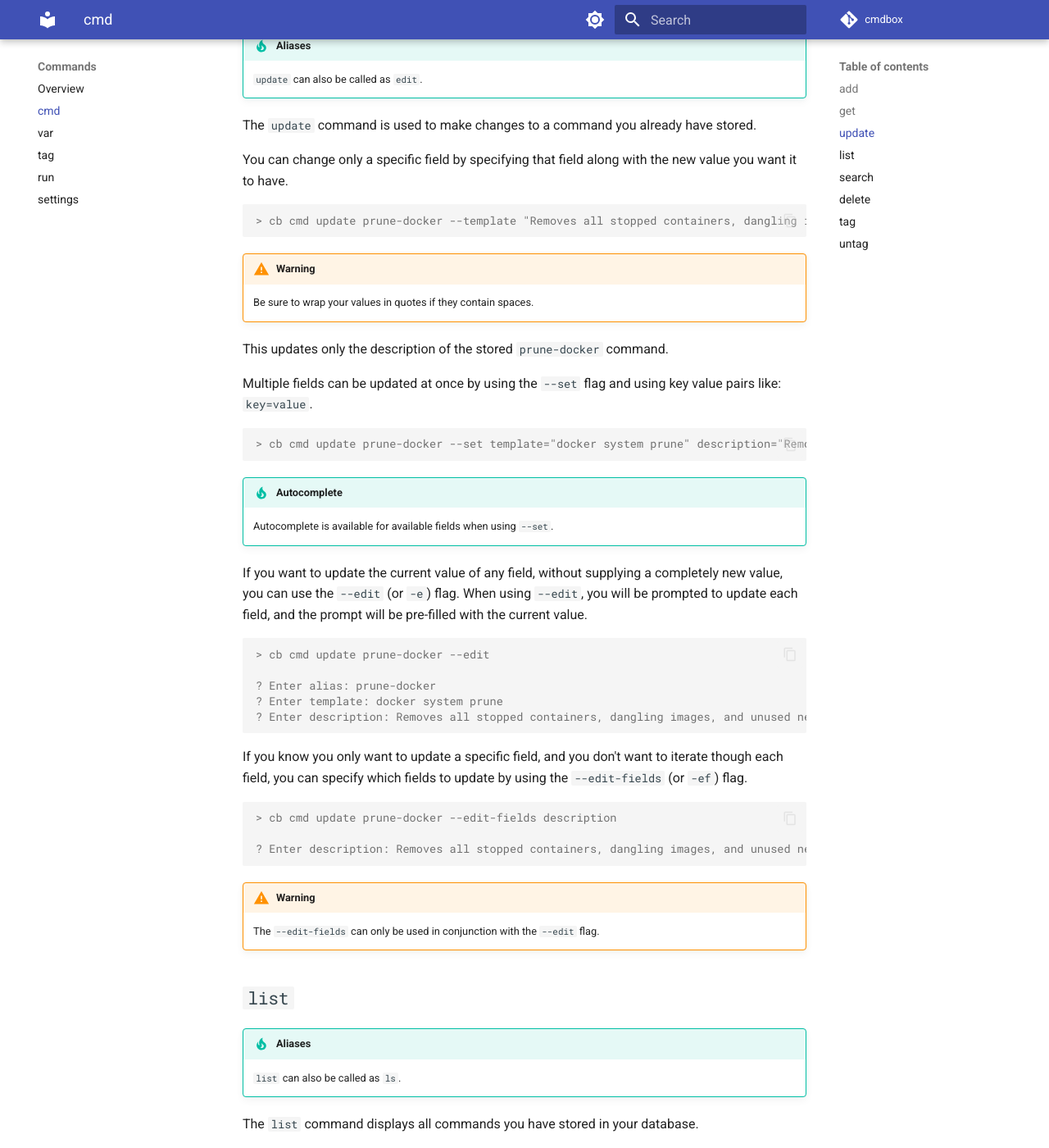
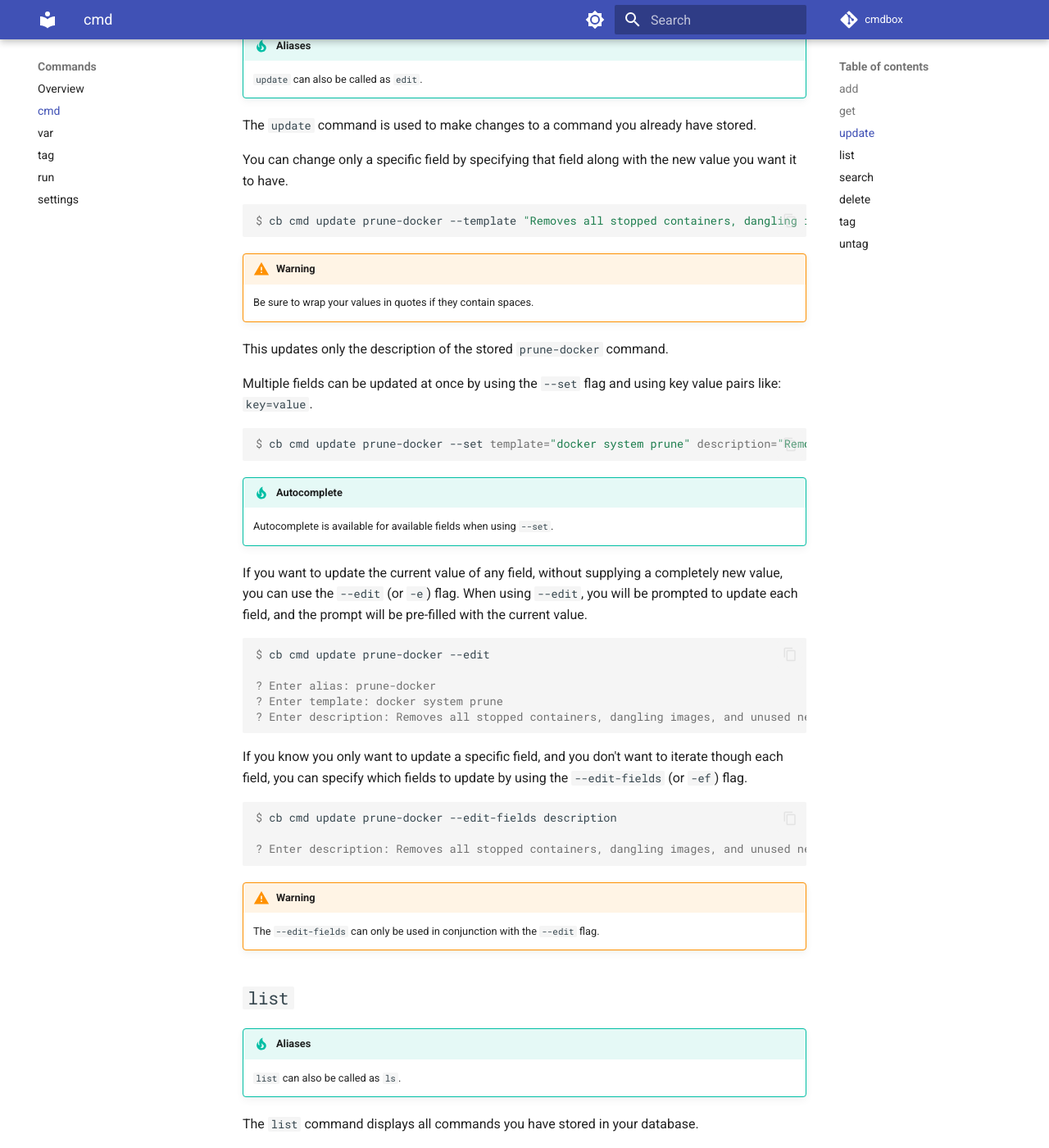
Before and after one commit to PhantomLambSoft/CmdBox, an MkDocs documentation site: the page built from docs/commands/cmd.md, in a window 1280 px wide and 1400 px high, scrolled down 2032 px. Shown: the whole window at 82% size. Built offline with MkDocs 1.6.1 and Material for MkDocs 9.7.7, drawn with Linux system fonts in a browser that asks for light colours; comment, search, counter and statistics services are not loaded; some of the changed text lies outside the part shown.

````diff
--- a/docs/commands/cmd.md
+++ b/docs/commands/cmd.md
@@ -22,7 +22,7 @@ The `add` subcommand adds new commands to your CmdBox database.
 When creating a command, you only have to provide an alias. You will be prompted for the rest of the fields.
 
 ```console
-> cb cmd add prune-docker
+$ cb cmd add prune-docker
 
 ? Enter template: docker system prune -f
 ? Enter description: Removes all stopped containers.
@@ -32,7 +32,7 @@ When creating a command, you only have to provide an alias. You will be prompted
 This same command can be entered in one line.
 
 ```console
-> cb cmd add prune-docker "docker system prune -f" --description "Removes all stopped containers."
+$ cb cmd add prune-docker "docker system prune -f" --description "Removes all stopped containers."
 ```
 Notice in this example that alias and template are provided without a flag. They are not optional fields. Description
 is an optional field, so it must be prefaced with a `--description` flag.
@@ -44,7 +44,7 @@ You will always be prompted for tags.
 If you want to be prompted for every input, you can use the `--interactive` (or `-i`) flag.
 
 ```console
-> cb cmd add --interactive
+$ cb cmd add --interactive
 
 ? Enter alias: prune-docker
 ? Enter template: docker system prune -f
@@ -57,7 +57,7 @@ If you want to be prompted for every input, you can use the `--interactive` (or
 The `get` command is a simple command that retrives a command and displays all of it's available fields along it's tags.
 
 ```console
-> cb cmd get upgrade-pip
+$ cb cmd get upgrade-pip
 ```
 !!! note
     All outputs are stylized. Some of the more stylized outputs will be displayed here in a different format, as shown below:
@@ -75,7 +75,7 @@ The `update` command is used to make changes to a command you already have store
 You can change only a specific field by specifying that field along with the new value you want it to have.
 
 ```console
-> cb cmd update prune-docker --template "Removes all stopped containers, dangling images, and unused networks."
+$ cb cmd update prune-docker --template "Removes all stopped containers, dangling images, and unused networks."
 ```
 
 !!! warning
@@ -86,7 +86,7 @@ This updates only the description of the stored `prune-docker` command.
 Multiple fields can be updated at once by using the `--set` flag and using key value pairs like: `key=value`.
 
 ```console
-> cb cmd update prune-docker --set template="docker system prune" description="Removes all stopped containers, asking for confirmation"
+$ cb cmd update prune-docker --set template="docker system prune" description="Removes all stopped containers, asking for confirmation"
 ```
 
 !!! tip "Autocomplete"
@@ -97,7 +97,7 @@ If you want to update the current value of any field, without supplying a comple
 value.
 
 ```console
-> cb cmd update prune-docker --edit
+$ cb cmd update prune-docker --edit
 
 ? Enter alias: prune-docker
 ? Enter template: docker system prune
@@ -108,7 +108,7 @@ If you know you only want to update a specific field, and you don't want to iter
 which fields to update by using the `--edit-fields` (or `-ef`) flag.
 
 ```console
-> cb cmd update prune-docker --edit-fields description
+$ cb cmd update prune-docker --edit-fields description
 
 ? Enter description: Removes all stopped containers, dangling images, and unused networks.
 ```
@@ -125,7 +125,7 @@ which fields to update by using the `--edit-fields` (or `-ef`) flag.
 The `list` command displays all commands you have stored in your database.
 
 ```console
-> cb cmd list
+$ cb cmd list
 ```
 ![Command get output](../assets/cmd/list-output.svg)
 
@@ -135,7 +135,7 @@ The default fields and ordering can be adjusted in your settings, or by supplyin
 To change the order, use the `--order` flag and specify the field you want to order by.
 
 ```console
-> cb cmd list --order description
+$ cb cmd list --order description
 ```
 
 ![Command get output](../assets/cmd/list-output-order-by-description-output.svg)
@@ -143,7 +143,7 @@ To change the order, use the `--order` flag and specify the field you want to or
 To change the displayed fields, use the `--fields` flag and specify the fields you want to display.
 
 ```console
-> cb cmd list --field alias --field template
+$ cb cmd list --field alias --field template
 ```
 
 ![Command get output](../assets/cmd/list-output-alias-template-only.svg)
@@ -151,19 +151,19 @@ To change the displayed fields, use the `--fields` flag and specify the fields y
 If you have a large database of commands, you may only want to list some of them. For this, you can use the `--limit` flag.
 
 ```console
-> cb cmd list --limit 10
+$ cb cmd list --limit 10
 ```
 
 List can also be limited to only commands that feature a specific tag.
 
 ```console
-> cb cmd list --tag dev
+$ cb cmd list --tag dev
 ```
 
 The `--tag` flag can be used multiple times to list commands that feature multiple tags.
 
 ```console
-> cb cmd list --tag dev --tag docker --tag production
+$ cb cmd list --tag dev --tag docker --tag production
 ```
 
 !!! tip
@@ -179,7 +179,7 @@ While `list` lets you filter your commands by tag, search lets you filter your c
 By default, search is limited to the alias and template fields.
 
 ```console
-> cb cmd search pip
+$ cb cmd search pip
 ```
 
 ![Command get output](../assets/cmd/search-output-default.svg)
@@ -187,7 +187,7 @@ By default, search is limited to the alias and template fields.
 Using the `--in` flag, you can limit your search to only the fields you want to search in.
 
 ```console
-> cb cmd search listening --in description
+$ cb cmd search listening --in description
 ```
 
 ![Command get output](../assets/cmd/search-output-in-description.svg)
@@ -195,7 +195,7 @@ Using the `--in` flag, you can limit your search to only the fields you want to
 And if you only want to see certain fields in the results output, you can use the `--field` flag.
 
 ```console
-> cb cmd search listening --in description --field alias
+$ cb cmd search listening --in description --field alias
 ```
 
 ![Command get output](../assets/cmd/search-output-field-alias.svg)
@@ -203,7 +203,7 @@ And if you only want to see certain fields in the results output, you can use th
 As will the list command, you can also limit the number of results returned by using the `--limit` flag.
 
 ```console
-> cb search pip --limit 3
+$ cb search pip --limit 3
 ```
 
 ## `delete`
@@ -215,7 +215,7 @@ The `delete` command is used to remove a command from your database. This is a p
 of the command you want to remove.
 
 ```console
-> cb delete prune-docker
+$ cb delete prune-docker
 ```
 
 ## `tag`
@@ -225,7 +225,7 @@ The `tag` command is used to add tags to a command.
 To add a tag, supply the command with the alias of the command you want to tag, followed by the name of the tag.
 
 ```console
-> cb cmd tag pip-outdated dev
+$ cb cmd tag pip-outdated dev
 ```
 
 !!! tip "Autocomplete"
@@ -237,5 +237,5 @@ To add a tag, supply the command with the alias of the command you want to tag,
 Untag works the same as `tag`.
 
 ```console
-> cb cmd untag pip-outdated dev
+$ cb cmd untag pip-outdated dev
 ```
````
